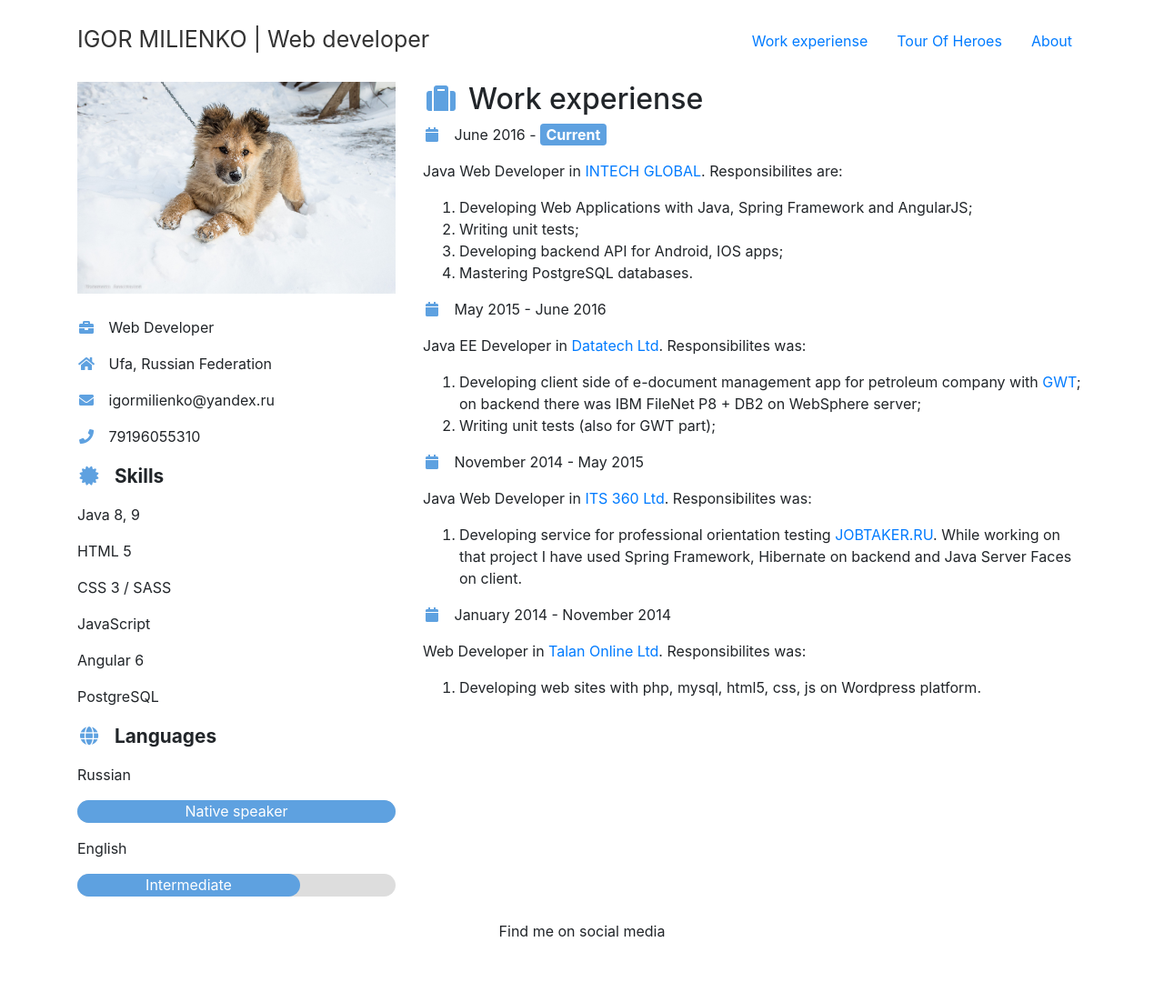
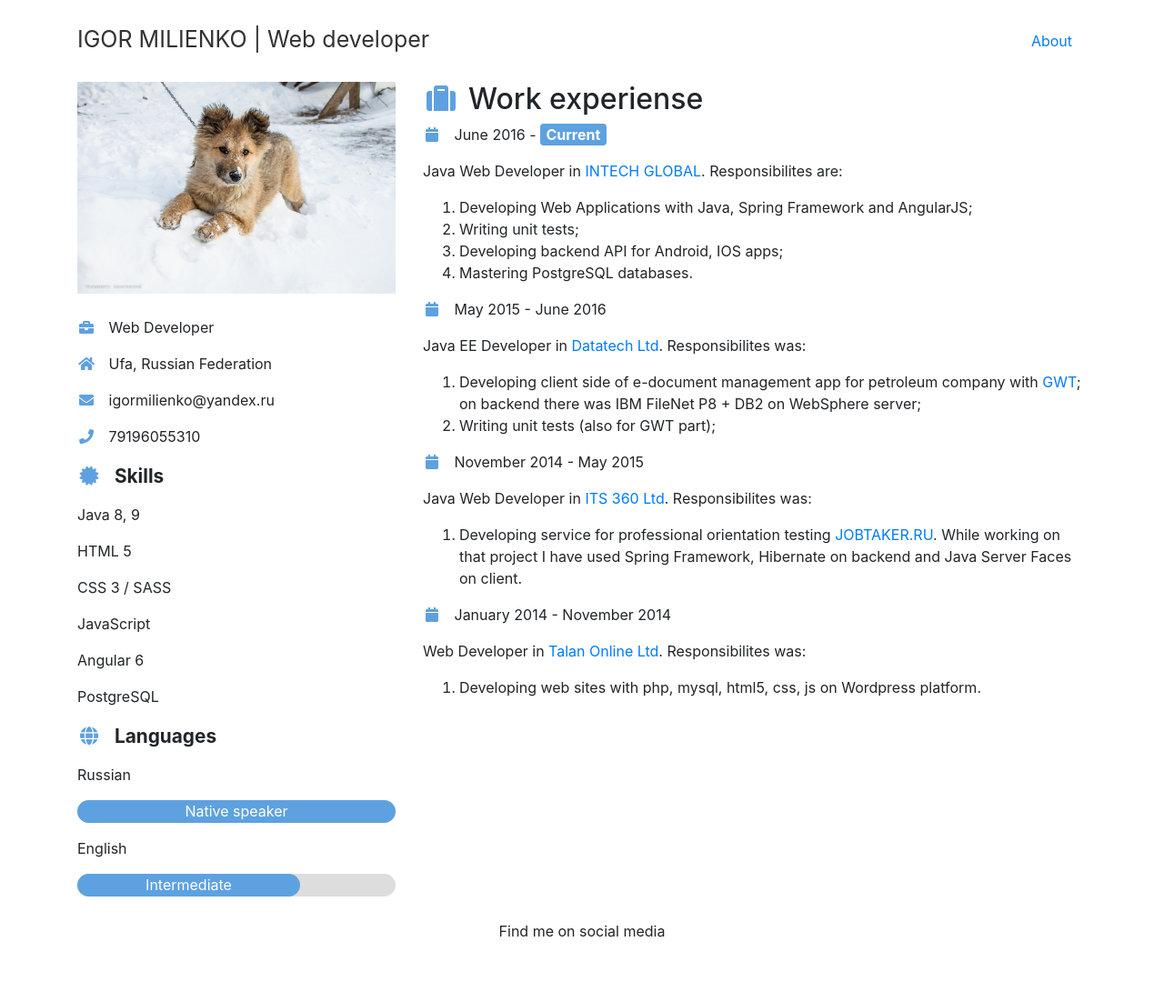
Before and after one commit to koilimen/koilimen.github.io, a Jekyll site: the page built from index.md, in a window 1280 px wide. Shown: the whole page at 91% size. Built offline with Jekyll 4.4.1, drawn with Linux system fonts in a browser that asks for light colours; nearby versions of some CDN libraries; our own code applies the rules of GitHub Pages for plain Markdown files.

Commit message:
assets and pages

```diff
--- a/_includes/header.html
+++ b/_includes/header.html
@@ -3,7 +3,9 @@
     <nav class="nav justify-content-end">
         {%- assign default_paths = site.pages | sort: "order" |map: "path" -%}
         {%- assign page_paths = site.header_pages | default: default_paths -%}
-        {%- for path in page_paths -%} {%- assign my_page = site.pages | where: "path", path | first -%} {%- if my_page.title -%}
-        <a class="nav-link" href="{{ my_page.url | relative_url }}">{{ my_page.title | escape }}</a> {%- endif -%} {%- endfor -%}
+        {%- for path in page_paths -%} {%- assign my_page = site.pages | where: "path", path | first -%} {%- if my_page.title and my_page.order-%}
+        <a class="nav-link" href="{{ my_page.url | relative_url }}">{{ my_page.title | escape }}</a>
+        {%- endif -%}
+        {%- endfor -%}
     </nav>
 </header>
--- a/tour-of-heroes.html
+++ b/tour-of-heroes.html
@@ -5,13 +5,12 @@ permalink: /tour-of-heroes
 <!doctype html>
 <html lang="en">
 <head>
-  <meta charset="utf-8">
-  <title>TourOfHeroes</title>
-  <base href="/">
-
-  <meta name="viewport" content="width=device-width, initial-scale=1">
-  <link rel="icon" type="image/x-icon" href="favicon.ico">
-  <link rel="stylesheet" href="/assets/toh/styles.0b969786a4527553c6ea.css">
+    <meta charset="utf-8">
+    <title>TourOfHeroes</title>
+    <base href="/tour-of-heroes/">
+    <meta name="viewport" content="width=device-width, initial-scale=1">
+    <link rel="icon" type="image/x-icon" href="favicon.ico">
+    <link rel="stylesheet" href="/assets/toh/styles.0b969786a4527553c6ea.css">
 </head>
 <body>
 <app-root></app-root>
```
